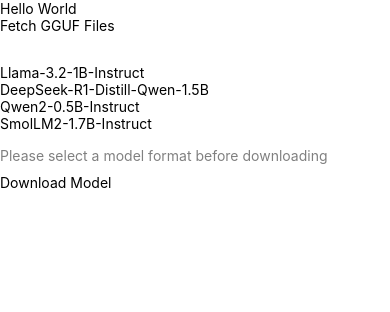
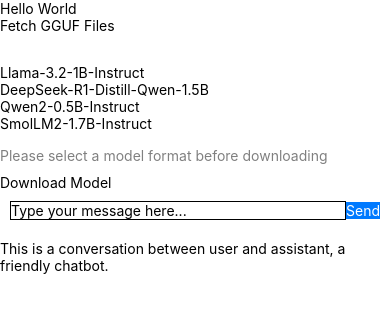
Before and after one commit to Ericko444/EdgeLLM, a React Native app: screen / in a window 390 px wide. Shown: the top 312 px of the page. Built offline with nearby package versions, Linux system fonts and the light colour scheme.

Commit message:
feat: Implemented chat functionality

```diff
--- a/App.tsx
+++ b/App.tsx
@@ -1,5 +1,5 @@
 import React from 'react';
-import { Alert, SafeAreaView, ScrollView, StyleSheet, Text, TouchableOpacity, View } from 'react-native';
+import { Alert, SafeAreaView, ScrollView, StyleSheet, Text, TextInput, TouchableOpacity, View } from 'react-native';
 import { useState } from 'react';
 import axios from 'axios';
 import { downloadModel } from './src/api/model';
@@ -140,6 +140,66 @@ function App(): React.JSX.Element {
     }
   };
 
+  const handleSendMessage = async () => {
+    // Check if context is loaded and user input is valid
+    if (!context) {
+      Alert.alert('Model Not Loaded', 'Please load the model first.');
+      return;
+    }
+
+    if (!userInput.trim()) {
+      Alert.alert('Input Error', 'Please enter a message.');
+      return;
+    }
+
+    // Previous conversation added to the new message
+    const newConversation: Message[] = [
+      ...conversation,
+      { role: 'user', content: userInput },
+    ];
+    setIsGenerating(true);
+    // Update conversation state and clear user input
+    setConversation(newConversation);
+    setUserInput('');
+
+    try {
+      // we define list the stop words for all the model formats
+      const stopWords = [
+        '</s>',
+        '<|end|>',
+        'user:',
+        'assistant:',
+        '<|im_end|>',
+        '<|eot_id|>',
+        '<|end▁of▁sentence|>',
+        '<｜end▁of▁sentence｜>',
+      ];
+      // now that we have the new conversation with the user message, we can send it to the model
+      const result = await context.completion({
+        messages: newConversation,
+        n_predict: 10000,
+        stop: stopWords,
+      });
+
+      if (result && result.text) {
+        setConversation(prev => [
+          ...prev,
+          { role: 'assistant', content: result.text.trim() },
+        ]);
+      } else {
+        throw new Error('No response from the model.');
+      }
+    } catch (error) {
+      Alert.alert(
+        'Error During Inference',
+        error instanceof Error ? error.message : 'An unknown error occurred.',
+      );
+    } finally {
+      setIsGenerating(false);
+    }
+  };
+
+
   return (
     <SafeAreaView>
       <Text>Hello World</Text>
@@ -181,6 +241,33 @@ function App(): React.JSX.Element {
         <Text>Download Model</Text>
       </TouchableOpacity>
       {isDownloading && <ProgressBar progress={progress} />}
+      <View
+        style={{
+          flexDirection: "row",
+          alignItems: "center",
+          marginVertical: 10,
+          marginHorizontal: 10,
+        }}
+      >
+        <TextInput
+          style={{ flex: 1, borderWidth: 1 }}
+          value={userInput}
+          onChangeText={setUserInput}
+          placeholder="Type your message here..."
+        />
+        <TouchableOpacity
+          onPress={handleSendMessage}
+          style={{ backgroundColor: "#007AFF" }}
+        >
+          <Text style={{ color: "white" }}>Send</Text>
+        </TouchableOpacity>
+      </View>
+      <ScrollView>
+        {conversation.map((msg, index) => (
+          <Text style={{ marginVertical: 10 }} key={index}>{msg.content}</Text>
+        ))}
+      </ScrollView>
+
     </SafeAreaView>
   );
 }
```
